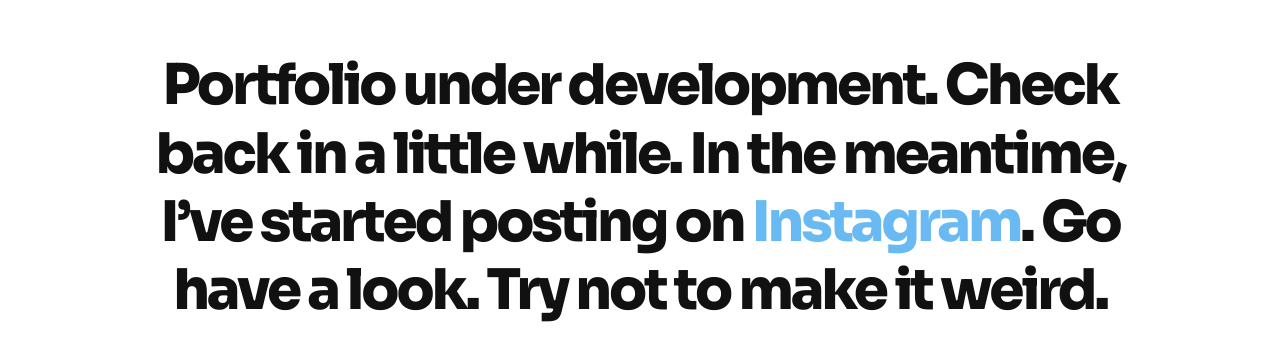
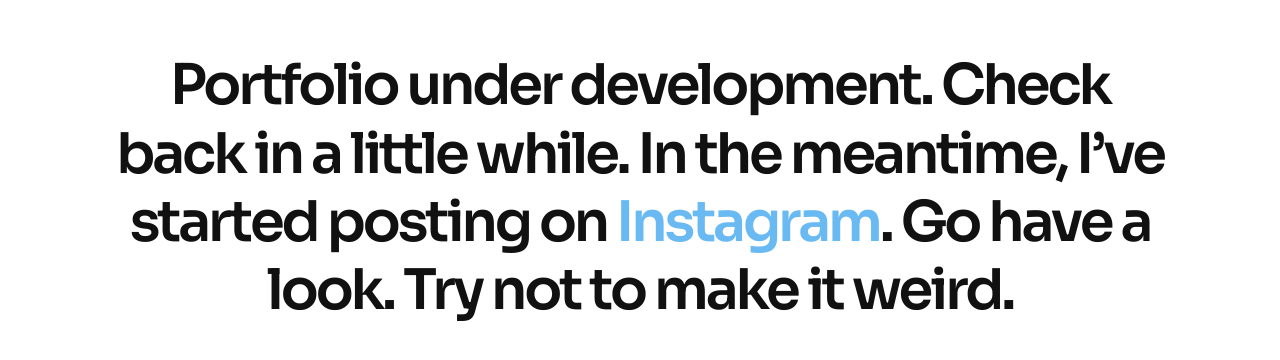
Before and after one commit to pragyandesign/pragyandesign, a plain HTML site: page index.html in a window 1280 px wide. Shown: the part 212-572 px from the top of the page. Drawn offline with Linux system fonts and the light colour scheme.

Commit message:
Set holding page typography to medium and restore favicon

```diff
--- a/index.html
+++ b/index.html
@@ -4,11 +4,12 @@
   <meta charset="utf-8">
   <meta name="viewport" content="width=device-width, initial-scale=1">
   <meta name="theme-color" content="#ffffff">
+  <link rel="icon" href="favicon.svg" type="image/svg+xml">
   <meta name="description" content="Portfolio under development. In the meantime, find Pragyan on Instagram.">
   <title>Portfolio under development | Pragyan</title>
   <link rel="preconnect" href="https://fonts.googleapis.com">
   <link rel="preconnect" href="https://fonts.gstatic.com" crossorigin>
-  <link href="https://fonts.googleapis.com/css2?family=Sora:wght@700;800&display=swap" rel="stylesheet">
+  <link href="https://fonts.googleapis.com/css2?family=Sora:wght@500;600&display=swap" rel="stylesheet">
   <style>
     * { box-sizing: border-box; }
     html, body { width: 100%; height: 100%; margin: 0; }
@@ -30,7 +31,7 @@
     h1 {
       margin: 0;
       font-size: clamp(30px, 5.6vw, 56px);
-      font-weight: 800;
+      font-weight: 600;
       line-height: 1.22;
       letter-spacing: -0.055em;
     }
```
